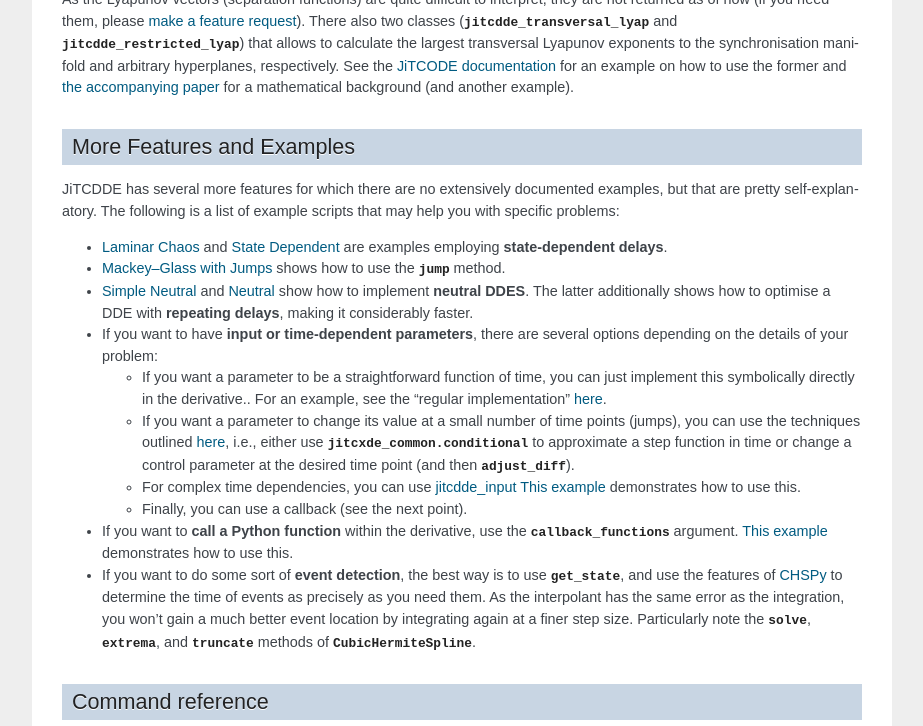
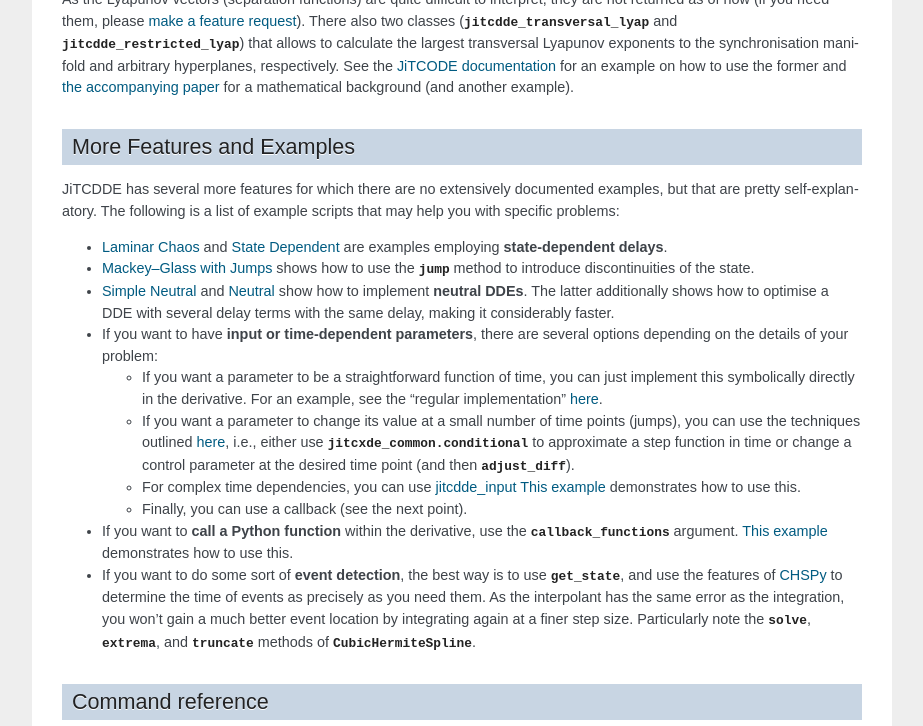
Before and after one commit to neurophysik/jitcdde, a Sphinx documentation site: the page built from docs/index.rst, in a window 1280 px wide and 900 px high, scrolled down 4549 px, cut to the strip 0-726 px from the top of the window. Shown: the whole strip, without its empty margins (198-1121 px from the left). Built offline with Sphinx 7.4.7, drawn with Linux system fonts in a browser that asks for light colours; the version number could not be read and is left out.

Commit message:
Clarifications and fixing typos. See Issue #46.

```diff
--- a/docs/index.rst
+++ b/docs/index.rst
@@ -214,13 +214,13 @@ The following is a list of example scripts that may help you with specific probl
 
 * `Laminar Chaos <https://github.com/neurophysik/jitcdde/blob/master/examples/laminar_chaos.py>`_ and `State Dependent <https://github.com/neurophysik/jitcdde/blob/master/examples/state_dependent.py>`_ are examples employing **state-dependent delays**.
 
-* `Mackey–Glass with Jumps <https://github.com/neurophysik/jitcdde/blob/master/examples/mackey_glass_jump.py>`_ shows how to use the `jump` method.
+* `Mackey–Glass with Jumps <https://github.com/neurophysik/jitcdde/blob/master/examples/mackey_glass_jump.py>`_ shows how to use the `jump` method to introduce discontinuities of the state.
 
-* `Simple Neutral <https://github.com/neurophysik/jitcdde/blob/master/examples/simple_neutral.py>`_ and `Neutral <https://github.com/neurophysik/jitcdde/blob/master/examples/simple_neutral.py>`_ show how to implement **neutral DDES**. The latter additionally shows how to optimise a DDE with **repeating delays**, making it considerably faster.
+* `Simple Neutral <https://github.com/neurophysik/jitcdde/blob/master/examples/simple_neutral.py>`_ and `Neutral <https://github.com/neurophysik/jitcdde/blob/master/examples/neutral.py>`_ show how to implement **neutral DDEs**. The latter additionally shows how to optimise a DDE with several delay terms with the same delay, making it considerably faster.
 
 * If you want to have **input or time-dependent parameters**, there are several options depending on the details of your problem:
 
-  * If you want a parameter to be a straightforward function of time, you can just implement this symbolically directly in the derivative.. For an example, see the “regular implementation” `here <https://github.com/neurophysik/jitcdde/blob/master/examples/sunflower_callback.py>`_.
+  * If you want a parameter to be a straightforward function of time, you can just implement this symbolically directly in the derivative. For an example, see the “regular implementation” `here <https://github.com/neurophysik/jitcdde/blob/master/examples/sunflower_callback.py>`_.
   * If you want a parameter to change its value at a small number of time points (jumps), you can use the techniques outlined `here <https://jitcde-common.readthedocs.io/en/latest/#conditionals>`_, i.e., either use `jitcxde_common.conditional` to approximate a step function in time or change a control parameter at the desired time point (and then `adjust_diff`).
   * For complex time dependencies, you can use `jitcdde_input <https://jitcdde.rtfd.io#input>`_
     `This example <https://github.com/neurophysik/jitcdde/blob/master/examples/data_input.py>`_ demonstrates how to use this.
```
